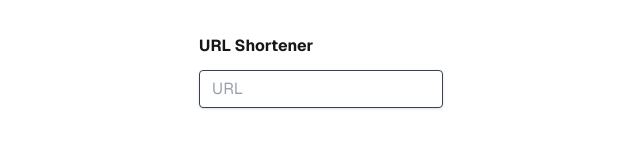
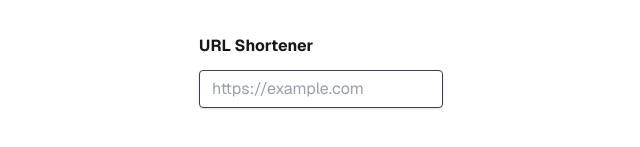
Before and after one commit to omarabdiwali/url-short, a Next.js app: page / in a window 1280 px wide. Shown: the part 329-476 px from the top of the page, without its empty margins (319-959 px from the left). Built offline with nearby package versions, Linux system fonts and the light colour scheme.

Commit message:
better input placeholder

```diff
--- a/pages/index.js
+++ b/pages/index.js
@@ -52,7 +52,7 @@
       <main className="flex flex-col gap-3 row-start-2 items-center sm:items-start">
         <h1 className="font-bold">URL Shortener</h1>
         <form onSubmit={onSubmit}>
-          <input value={url} onChange={onChange} className="shadow appearance-none border rounded w-full py-2 px-3 text-gray-700 leading-tight focus:outline-none focus:shadow-outline" id="username" type="text" placeholder="URL"></input>
+          <input value={url} onChange={onChange} className="shadow appearance-none border rounded w-full py-2 px-3 text-gray-700 leading-tight focus:outline-none focus:shadow-outline" id="username" type="text" placeholder="https://example.com"></input>
         </form>
         {loading ? (
           <div className="flex justify-center mt-4">
```
